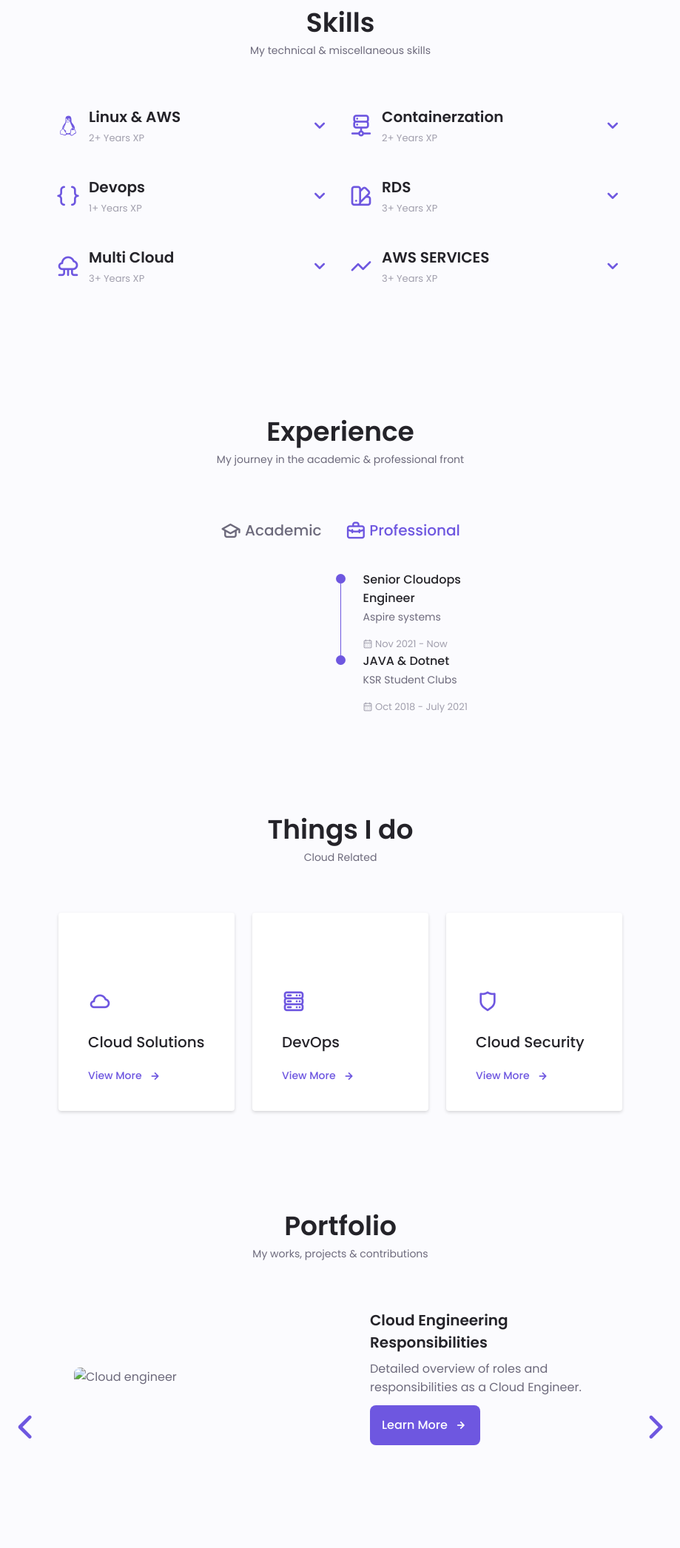
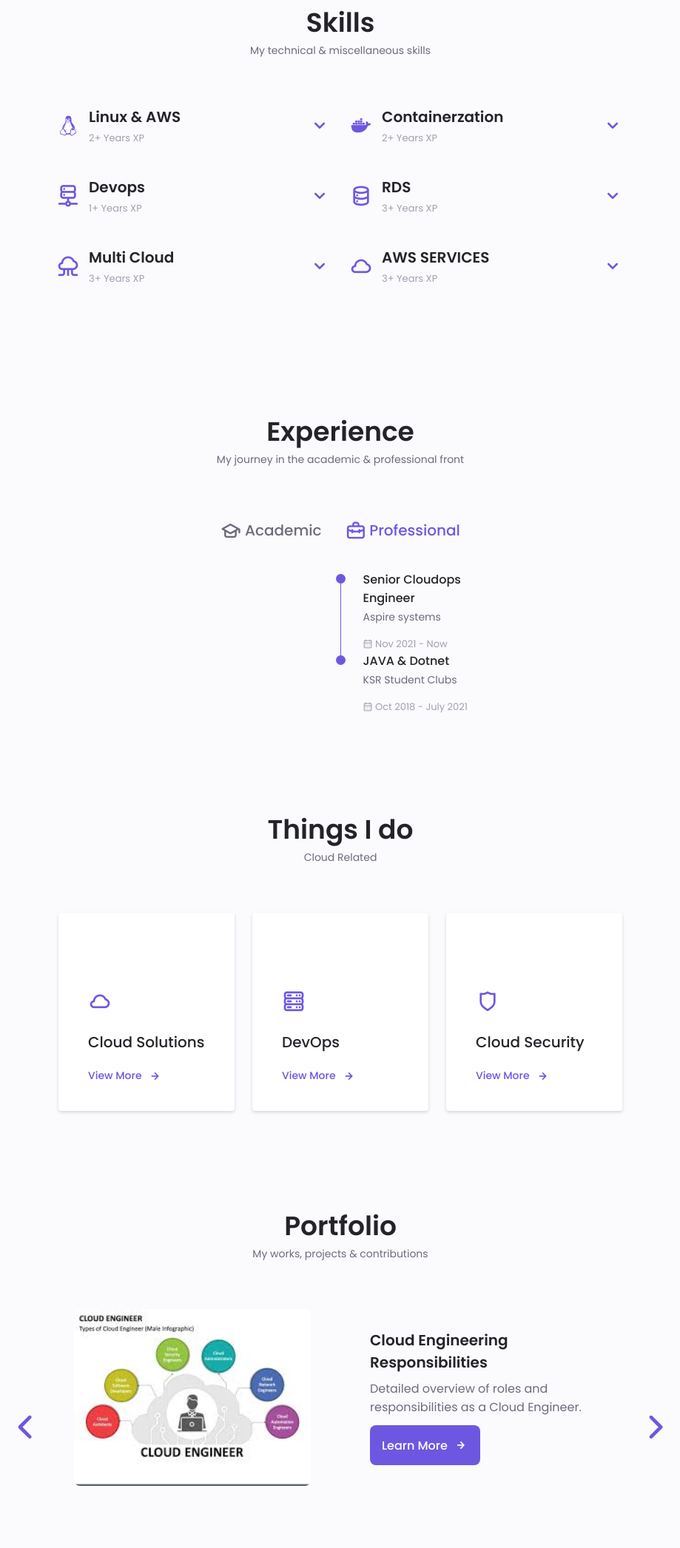
Before and after one commit to nandysundram/nandhini.github.io, a plain HTML site: page index.html in a window 1280 px wide. Shown: the part 1819-3912 px from the top of the page at 74% size, without its empty margins (180-1099 px from the left). Drawn offline with nearby package versions, Linux system fonts and the light colour scheme.

Commit message:
added image and content

```diff
--- a/index.html
+++ b/index.html
@@ -301,7 +301,7 @@
 
                     <div class="skills__content skills__close">
                         <div class="skills__header">
-                            <i class="uil uil-brackets-curly skills__icon"></i>
+                            <i class="uil uil-server-network skills__icon"></i>
 
                             <div>
                                 <h1 class="skills__title">Devops</h1>
@@ -425,7 +425,7 @@
                 <div>
                     <div class="skills__content skills__close">
                         <div class="skills__header">
-                            <i class="uil uil-server-network skills__icon"></i>
+                            <i class="uil uil-docker skills__icon"></i>
 
                             <div>
                                 <h1 class="skills__title">Containerzation</h1>
@@ -471,7 +471,7 @@
 
                     <div class="skills__content skills__close">
                         <div class="skills__header">
-                            <i class="uil uil-swatchbook skills__icon"></i>
+                            <i class="uil uil-database skills__icon"></i>
 
                             <div>
                                 <h1 class="skills__title">RDS</h1>
@@ -517,7 +517,7 @@
 
                     <div class="skills__content skills__close">
                         <div class="skills__header">
-                            <i class="uil uil-analysis skills__icon"></i>
+                            <i class="uil uil-cloud skills__icon"></i>
 
                             <div>
                                 <h1 class="skills__title">AWS SERVICES</h1>
@@ -984,7 +984,7 @@
 
                     <div class="portfolio__content grid swiper-slide swiper-slide-next" data-swiper-slide-index="4"
                         style="width: 768px;" role="group" aria-label="6 / 11">
-                        <img src="./assets/img/Cloud_ENgineer.png" alt="Cloud engineer"
+                        <img src="assets\Cloud_ENgineer.png" alt="Cloud engineer"
                             class="portfolio__img">
 
                         <div class="portfolio__data">
```
Also changed, not shown: assets/Ecom-Gold.html (+1 -1 lines), assets/Ecom-Travel.html (+1 -1 lines), assets/Fraud_Detection.html (+1 -1 lines).
